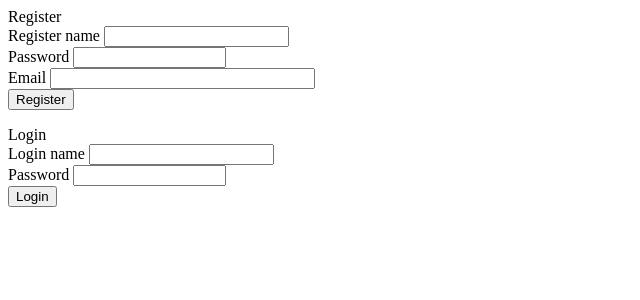
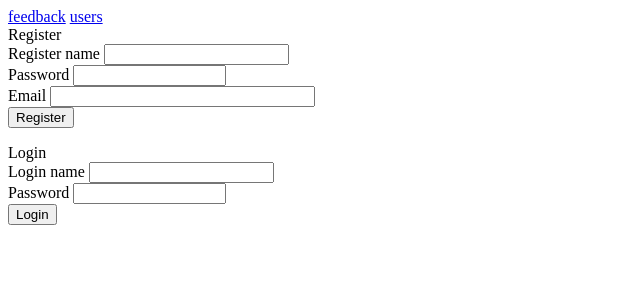
Before and after one commit to descensiontohell/foo.bar-test-assignment, a Python web app: template src/templates/login.html in a window 1280 px wide. Shown: the top 300 px of the page, without its empty margins (0-640 px from the left). Run offline with Jinja, Linux system fonts and the light colour scheme; the template is opened without the code that fills it, so the values that code supplies are empty, except form fields; form fields are guessed from the names that the template uses.

Commit message:
feat: added page links to the login page

```diff
--- a/src/templates/login.html
+++ b/src/templates/login.html
@@ -1,3 +1,14 @@
+{% if current_user.is_authenticated %}
+  Logged in as {{ current_user.username }}
+  <a href="/logout">
+   <button>Logout</button>
+  </a>
+{% endif %}
+
+<a href="/feedback">feedback</a>
+<a href="/users">users</a>
+
+{% if not current_user.is_authenticated %}
 <div class="register__form" style='display:flex;flex-direction:column;'">
   <div>Register</div>
   <form method="POST" action="">
@@ -24,8 +35,11 @@
     <div>{{ login_form.password.label }} {{ login_form.password(size=16) }}</div>
     <input type="submit" value="Login">
 </form>
+
 {% for field, errors in login_form.errors.items() %}
 <div class="alert alert-error">
     {{ login_form[field].label }}: {{ ', '.join(errors) }}
 </div>
 {% endfor %}
+
+{% endif %}
```
